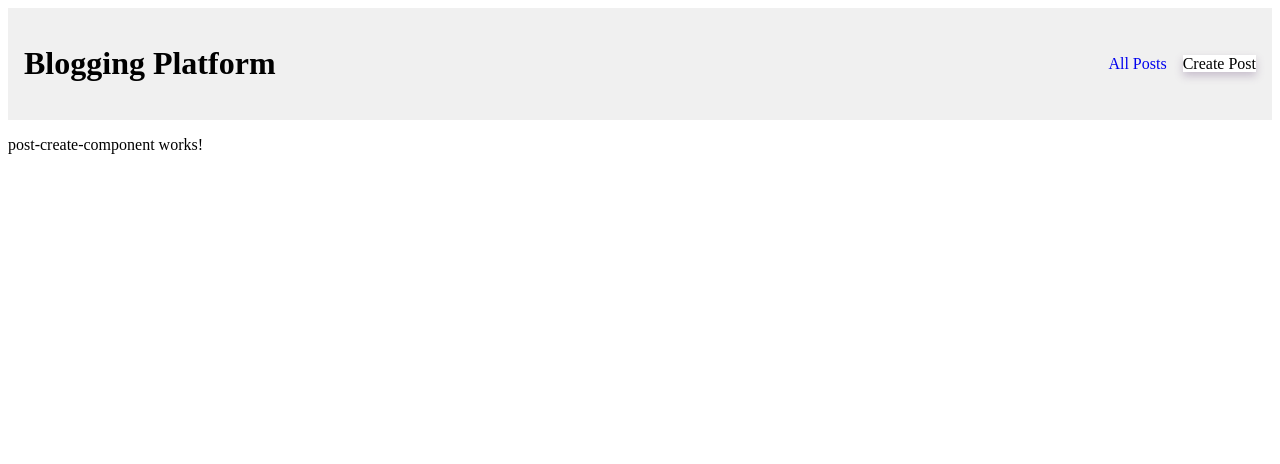
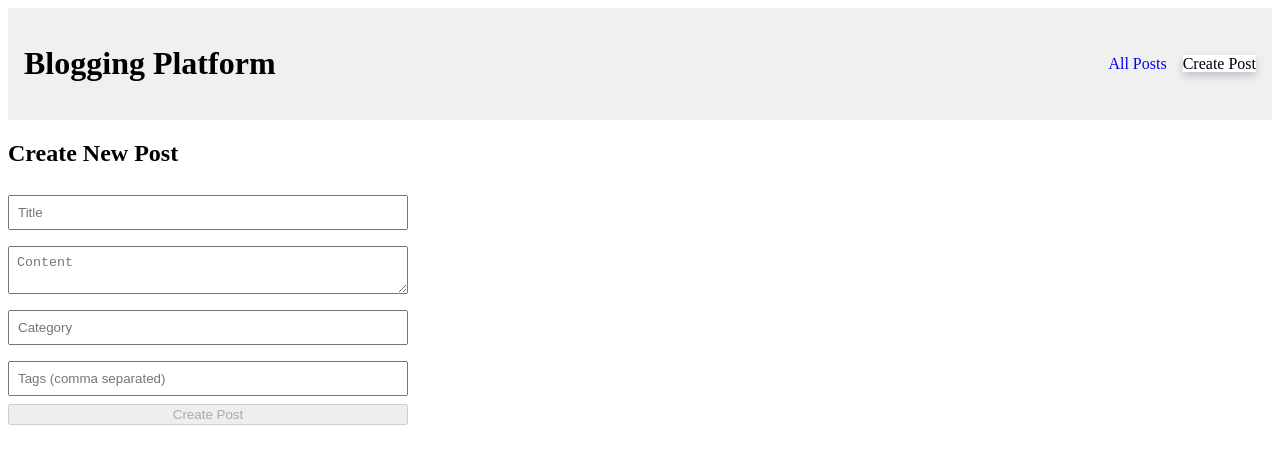
Before and after one commit to WillowPrograms/Blogging-Platform-Project, an Angular app in the folder frontend/: page /posts/create in a window 1280 px wide. Shown: the top 464 px of the page. Built offline with nearby package versions, Linux system fonts and the light colour scheme.

Commit message:
Added a reactive form for creating posts

```diff
--- a/frontend/src/app/components/post-create/post-create.component.css
+++ b/frontend/src/app/components/post-create/post-create.component.css
@@ -0,0 +1,10 @@
+form {
+  display: flex;
+  flex-direction: column;
+  max-width: 400px;
+}
+
+input, textarea {
+  margin: 0.5rem 0;
+  padding: 0.5rem;
+}
--- a/frontend/src/app/components/post-create/post-create.component.html
+++ b/frontend/src/app/components/post-create/post-create.component.html
@@ -1 +1,8 @@
-<p>post-create-component works!</p>
+<h2>Create New Post</h2>
+<form [formGroup]="postForm" (ngSubmit)="onSubmit()">
+  <input formControlName="title" placeholder="Title" required>
+  <textarea formControlName="content" placeholder="Content" required></textarea>
+  <input formControlName="category" placeholder="Category" required>
+  <input formControlName="tags" placeholder="Tags (comma separated)">
+  <button type="submit" [disabled]="postForm.invalid">Create Post</button>
+</form>
--- a/frontend/src/app/components/post-create/post-create.component.ts
+++ b/frontend/src/app/components/post-create/post-create.component.ts
@@ -1,12 +1,43 @@
+import { CommonModule } from '@angular/common';
 import { Component } from '@angular/core';
+import { FormBuilder, FormGroup, ReactiveFormsModule, Validators } from '@angular/forms';
+import { MockPostService } from '../../services/mock-post.service';
+import { Router } from '@angular/router';
 
 @Component({
   selector: 'app-post-create',
   standalone: true,
-  imports: [],
+  imports: [CommonModule, ReactiveFormsModule],
   templateUrl: './post-create.component.html',
   styleUrl: './post-create.component.css',
 })
 export class PostCreateComponent {
+  postForm: FormGroup;
 
+  constructor(
+    private fb: FormBuilder,
+    private postService: MockPostService,
+    private router: Router
+  ) {
+    this.postForm = this.fb.group({
+      title: ['', Validators.required],
+      content: ['', Validators.required],
+      category: ['', Validators.required],
+      tags: [''],
+    });
+  }
+
+  onSubmit(): void {
+    if (this.postForm.valid) {
+      const formValue = this.postForm.value;
+      const post = {
+        ...formValue,
+        tags: formValue.tags ? formValue.tags.split(',').map((tag: string) => tag.trim()) : [],
+      };
+      this.postService.createPost(post).subscribe({
+        next: () => this.router.navigate(['/posts']),
+        error: (err) => console.error('Error creating post:', err),
+      });
+    }
+  }
 }
```
